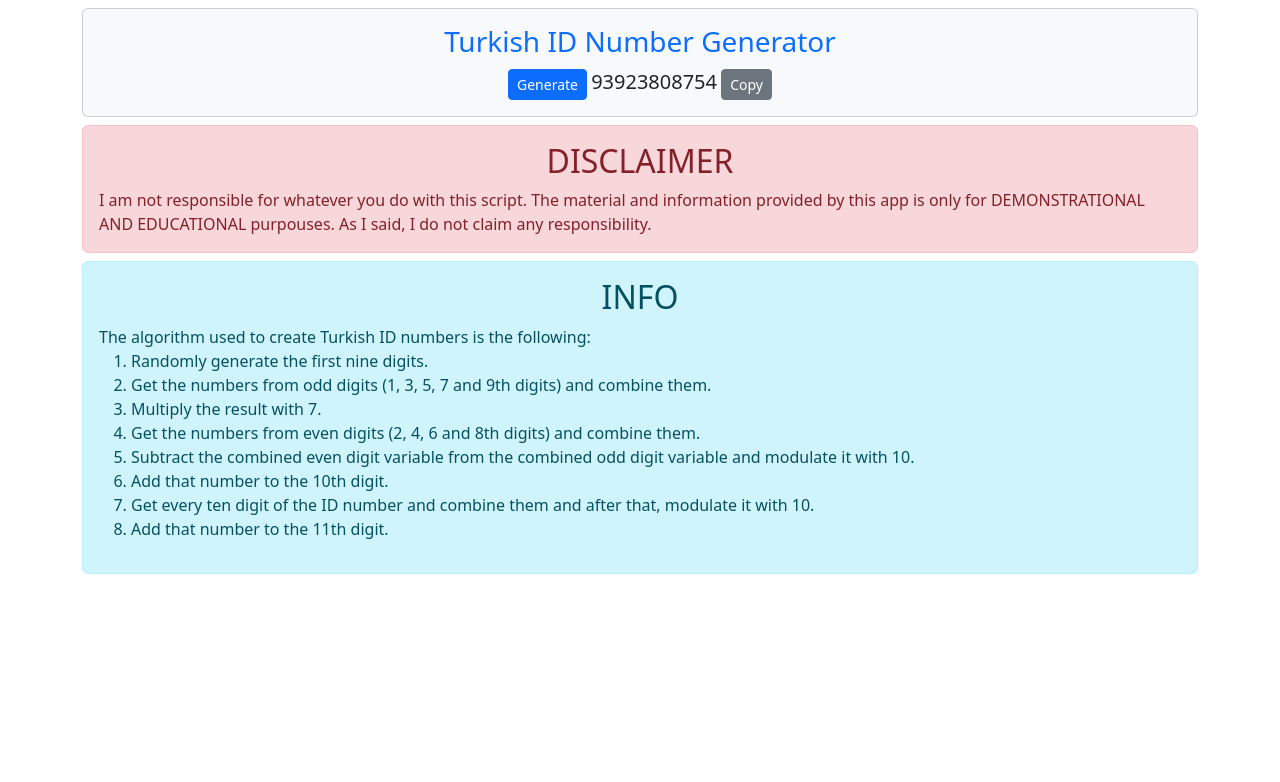
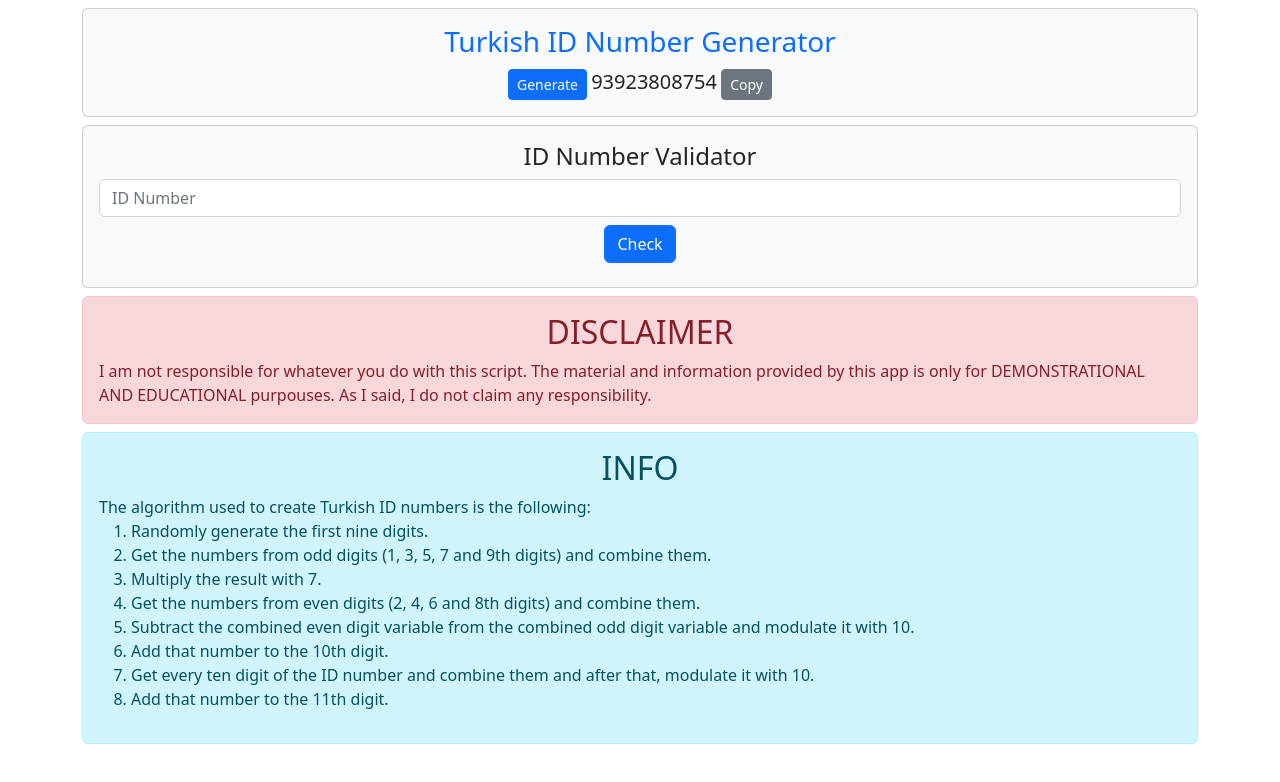
Before and after one commit to N4RGAR0TH/TurkishIDNumberGenerator, a plain HTML site: page index.html in a window 1280 px wide. Drawn offline with nearby package versions, Linux system fonts and the light colour scheme.

Commit message:
Update index.html

```diff
--- a/index.html
+++ b/index.html
@@ -20,6 +20,18 @@
                 <button type="button" class="btn btn-secondary btn-sm" onclick="copyNumber();">Copy</button>
             </div>
         </div>
+
+        <div class="card card-body bg-light text-center px-md my-2">
+            <h4 class="card-title">ID Number Validator</h4>
+            <div class="card-text">
+                <input type="text" id="check-id" class="form-control" placeholder="ID Number" aria-label="IDNumber">
+                <button type="button" class="btn btn-primary btn-md my-2" onclick="checkNumber()">Check</button>
+            </div>
+            <div class="alert alert-success d-none">The ID number is valid.</div>
+            <div class="alert alert-danger d-none">The ID number is not valid.</div>
+            <div class="alert alert-warning d-none">The ID number is not 11 digits long. Check if you missed a digit or not.</div>
+        </div>
+
         <div class="alert alert-danger my-2">
             <h2 class="text-center">DISCLAIMER</h2>
             <span>I am not responsible for whatever you do with this script. The material and information provided by this app is only for DEMONSTRATIONAL AND EDUCATIONAL purpouses. As I said, I do not claim any responsibility.</span>
```
